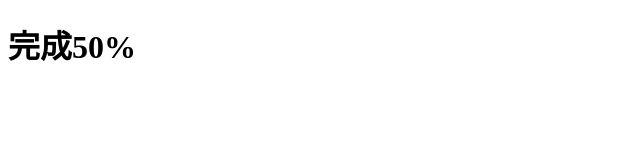
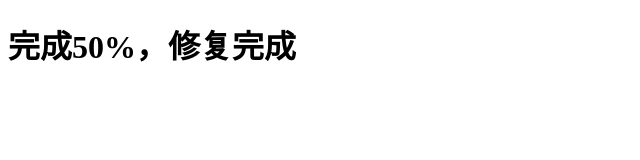
Before and after one commit to hbb125/taobaopro, a plain HTML site: page debug56.html in a window 1280 px wide. Shown: the whole page, without its empty margins (0-640 px from the left). Drawn offline with Linux system fonts and the light colour scheme.

Commit message:
debug56修复完成

```diff
--- a/debug56.html
+++ b/debug56.html
@@ -7,6 +7,6 @@
 	<title>Document</title>
 </head>
 <body>
-	<h1>完成50%</h1>
+	<h1>完成50%，修复完成</h1>
 </body>
 </html>
```
